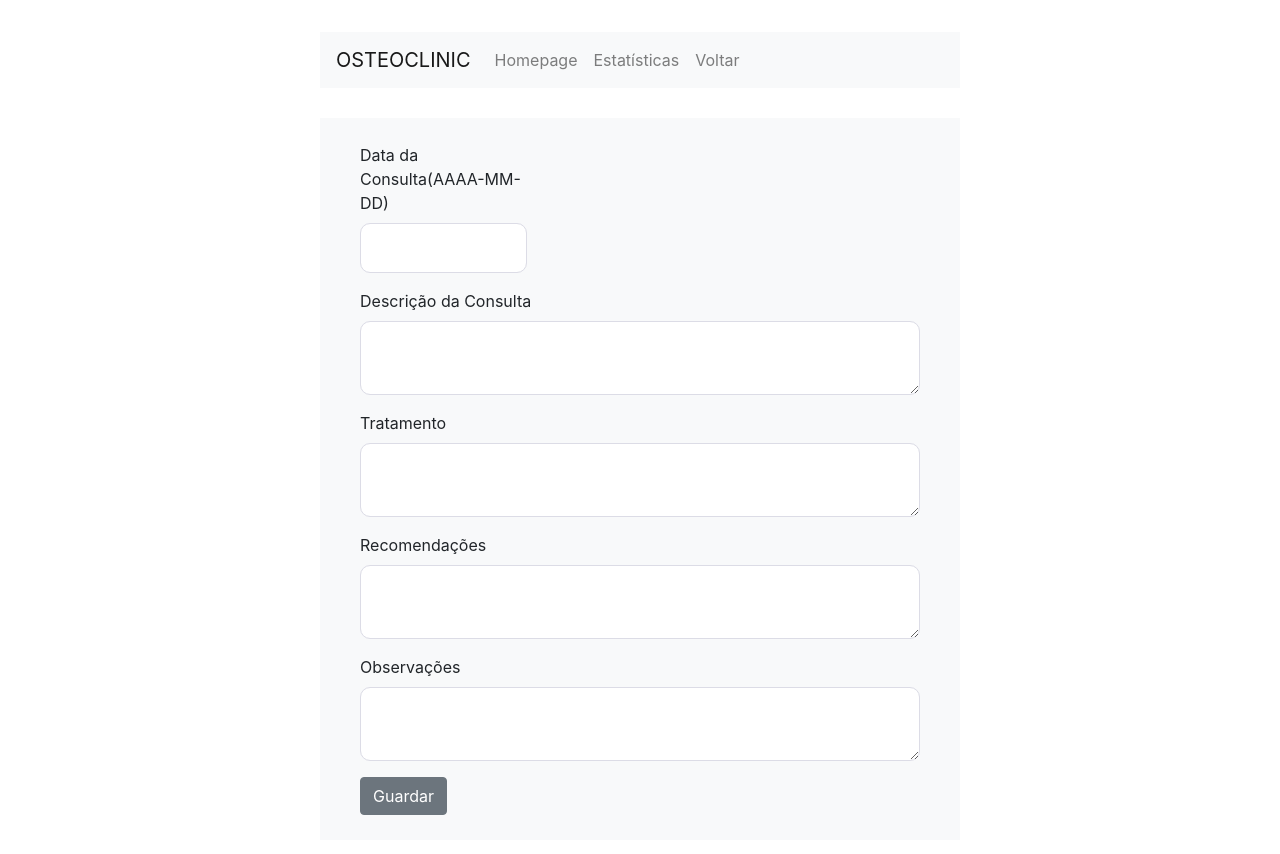
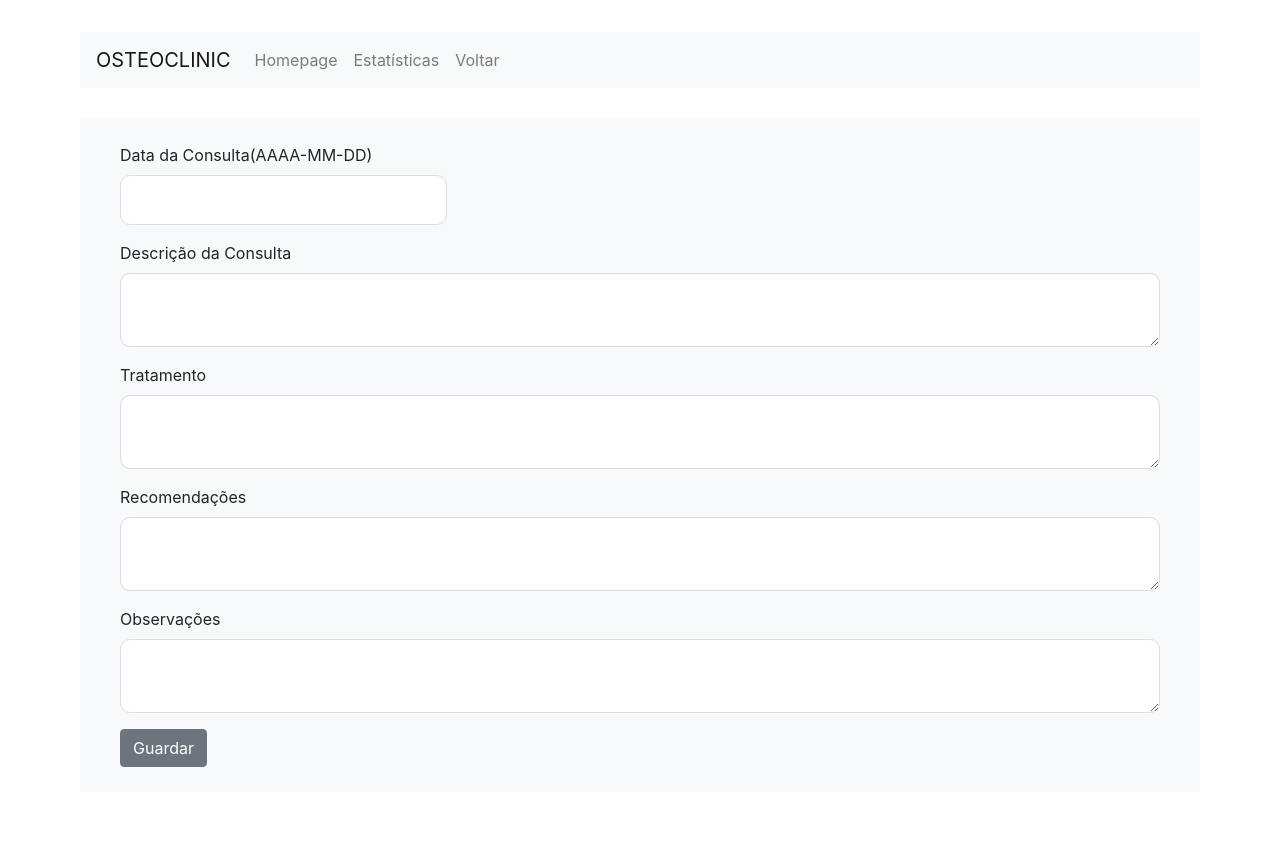
Before and after one commit to Project-Osteo/WebApp, a React (Create React App) app in the folder frontend/: page /novaConsulta/1 in a window 1280 px wide. Shown: the top 854 px of the page. After the commit the page ends 824 px from the top, so only its background shows below. Built offline with nearby package versions, Linux system fonts and the light colour scheme.

Commit message:
alteracoes formatacao paginas

```diff
--- a/frontend/src/pages/NovaConsulta/styles.css
+++ b/frontend/src/pages/NovaConsulta/styles.css
@@ -1,7 +1,8 @@
 .novaConsulta-container {
-    width: 50%;
-    max-width: 1120px;
-    height: 100vh;
+    width: 100%;
+    max-width: 1180px;
+    min-width: 500px;
+    padding: 0 30px;
     margin: 32px auto;
 }
 
--- a/frontend/src/pages/NovoTreino/index.js
+++ b/frontend/src/pages/NovoTreino/index.js
@@ -20,7 +20,7 @@ export default function NovoTreino (){
     const submitTreino = async () => {
         let res = await axios.post(`http://localhost:3001/treinos/${id}`,
         { data_treino: data, descricao_treino: descricao, tipo_treino: tipo, obs_treino: obs})
-            history.push(`/pacientes/${id}`);
+            /*history.push(`/pacientes/${id}`);*/
             console.log(res);
     }
 
--- a/frontend/src/pages/NovoTreino/styles.css
+++ b/frontend/src/pages/NovoTreino/styles.css
@@ -1,7 +1,8 @@
 .novoTreino-container {
-    width: 50%;
-    max-width: 1120px;
-    height: 100vh;
+    width: 100%;
+    max-width: 1180px;
+    min-width: 500px;
+    padding: 0 30px;
     margin: 32px auto;
 }
 
```
